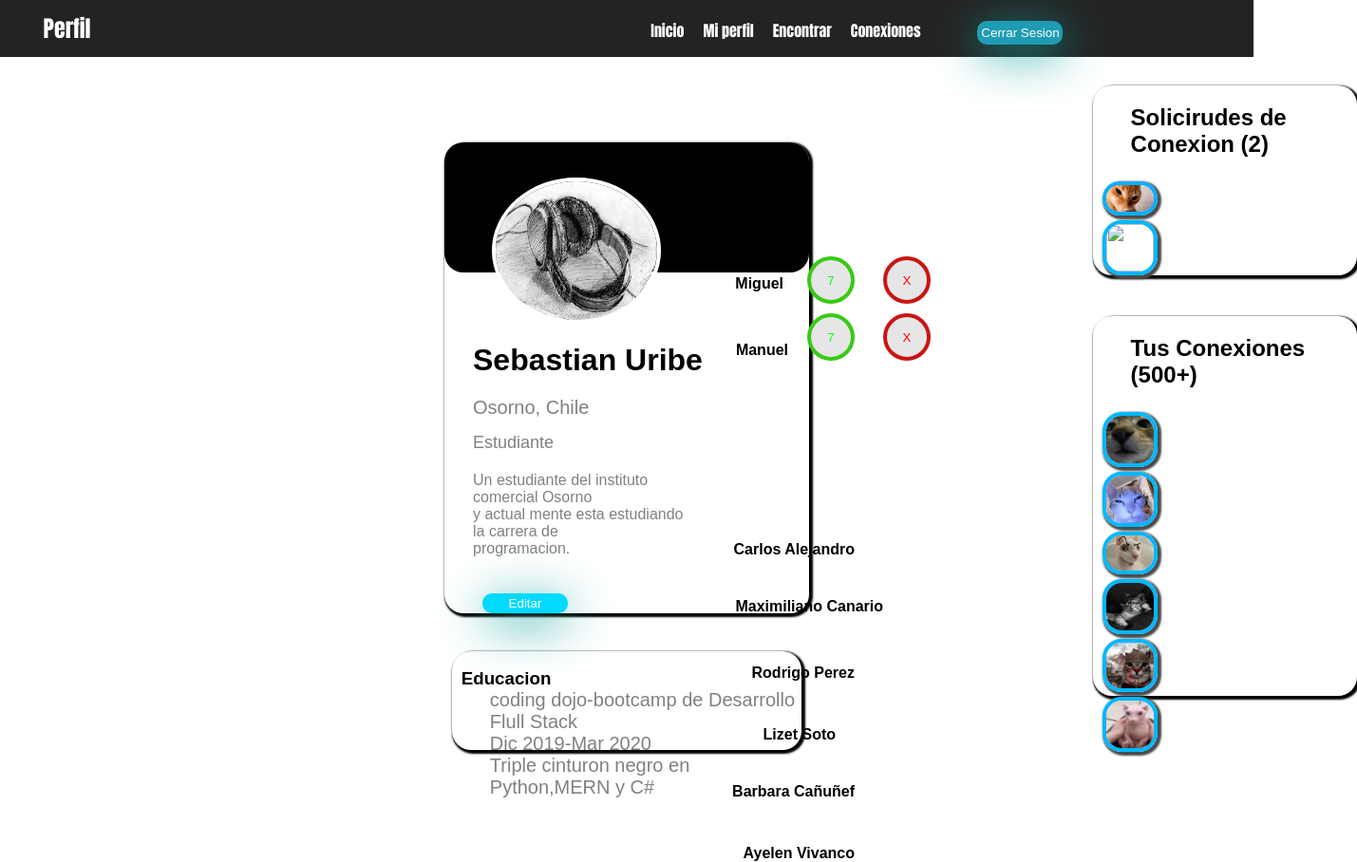
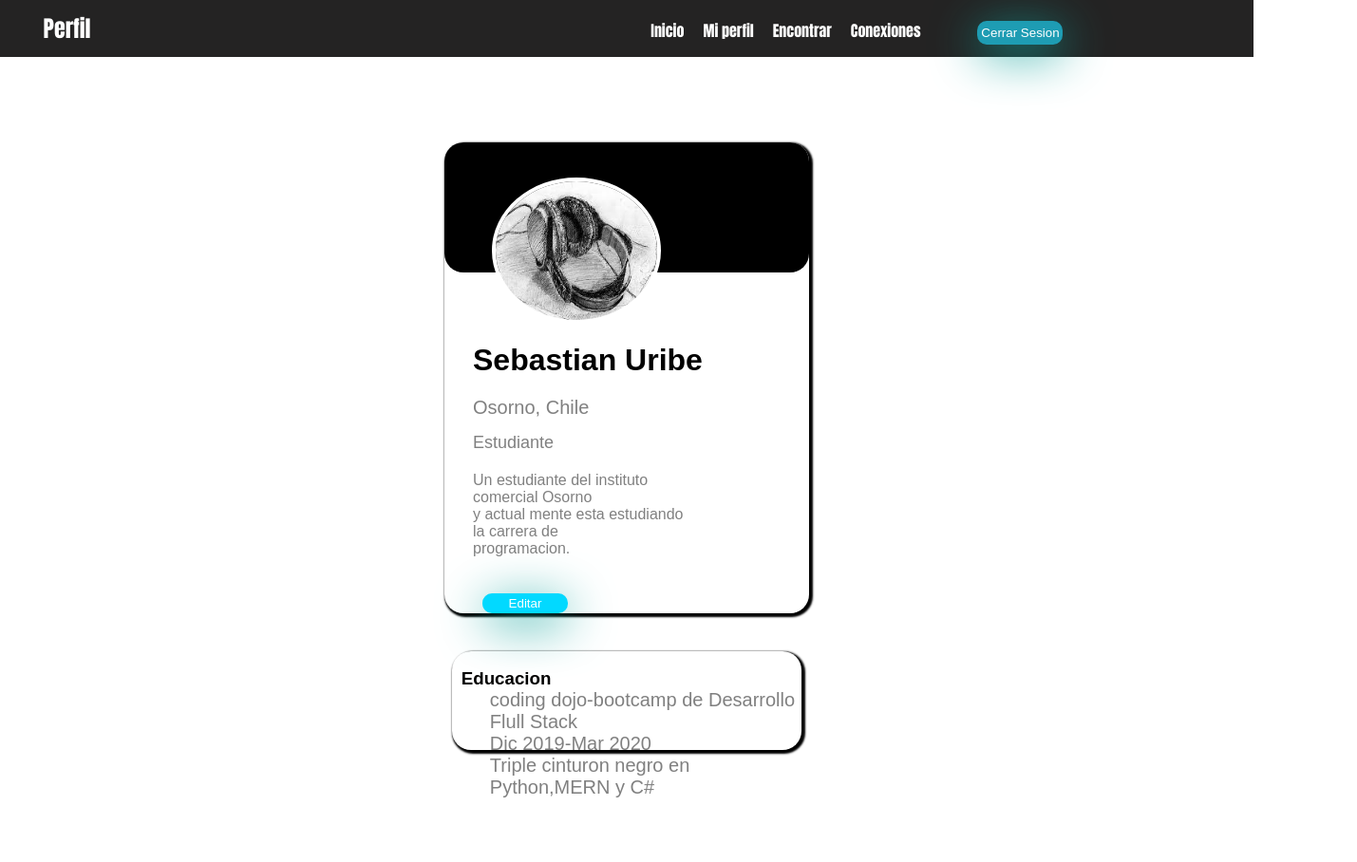
Before and after one commit to sebas17zz/sebas17zz.github.io, a plain HTML site: page index.html in a window 1280 px wide. Shown: the whole page at 95% size, 1429 px wide, since content can reach past the window. After the commit the page ends 841 px from the top, so only its background shows below. Drawn offline with Linux system fonts and the light colour scheme.

Commit message:
modifique index.html

```diff
--- a/index.html
+++ b/index.html
@@ -54,50 +54,5 @@
         Triple cinturon negro en Python,MERN y C# <br>
     </P>
   </div>
-
-  <div class="container3" id="container3">
-     <h2> Solicirudes de Conexion (2)</h2>
-    <div class="subportada2" id="subportada2"></div>
-    <img src="a.jpg" alt="" class="perfil2" id="perfil2">
-    <button type="reset" value="X" class="B">
-        7
-    </button>
-
-    <div>
-        <button type="reset" value="X" class="X">
-            X
-        </button>
-    </div>
-    <h4 class="Miguel">Miguel</h4>
-    <img src="b.jpg" alt="" class="perfil3" id="perfil3">
-    <button type="reset" value="X" class="BY">
-        7
-    </button>
-    <div>
-        <button type="reset" value="X" class="XY">
-            X
-        </button>
-    </div>
-    <h4 class="Manuel">Manuel</h4>
-
-
- </div>
- <div class="container4" id="container4">
-    <h2> Tus Conexiones (500+)</h2>
-   <div class="subportada2" id="subportada2"></div>
-   <img src="c.jpg" alt="" class="perfil3" id="perfil4">
-   <h4 class="Carlos">Carlos Alejandro</h4>
-   <img src="d.jpg" alt="" class="perfil3" id="perfil5">
-   <h4 class="maxi">Maximiliano Canario</h4>
-   <img src="e.jpg" alt="" class="perfil3" id="perfil6">
-   <h4 class="rodrigo"><Ri:art></Ri:art>Rodrigo Perez</h4>
-   <img src="f.jpg" alt="" class="perfil3" id="perfil7">
-   <h4 class="lizet">Lizet Soto</h4>
-   <img src="g.jpg" alt="" class="perfil3" id="perfil8">
-   <h4 class="barbara">Barbara Cañuñef</h4>
-   <img src="h.jpg" alt="" class="perfil3" id="perfil9">
-   <h4 class="ayelen">Ayelen  Vivanco</h4>
-</div>
-
 </body>
 </html>
--- a/style.css
+++ b/style.css
@@ -171,124 +171,3 @@ margin-left: 1300px;
     border-radius: 20px;
     box-shadow:  2px 2px 2px 2px rgb(75, 75, 75);
 }
-.Miguel{
-    position: absolute;
-    display: flex;
-    top: 290px;
-    right: 455px;
-
-
-}
-.B{
-    border: 4px solid rgb(57, 202, 21);
-    height: 50px;
-    width: 50px;
-    border-radius: 50%;
-    background-color: rgba(230, 230, 230, 0.979);
-    color:rgb(0, 255, 13);
-    cursor: pointer;
-    position: absolute;
-    top: 270px;
-    right: 380px;
-}
-.X{
-    border: 4px solid rgb(202, 21, 21);
-    height: 50px;
-    width: 50px;
-    border-radius: 50%;
-    background-color: rgba(230, 230, 230, 0.979);
-    color:rgb(255, 0, 0);
-    cursor: pointer;
-    position: absolute;
-    top: 330px;
-    right: 300px;
-}
-.perfil3{
-    width: 50px;
-    height: 50px;
-    border: 4px solid rgb(0, 183, 255);
-    margin-top: 5px;
-    border-radius: 20px;
-    box-shadow:  2px 2px 2px 2px rgb(75, 75, 75);
-}
-.Manuel{
-    position: absolute;
-    display: flex;
-    top: 360px;
-    right: 450px;
-
-}
-.BY{
-    border: 4px solid rgb(57, 202, 21);
-    height: 50px;
-    width: 50px;
-    border-radius: 50%;
-    background-color: rgba(230, 230, 230, 0.979);
-    color:rgb(0, 255, 34);
-    cursor: pointer;
-    position: absolute;
-    top: 330px;
-    right: 380px;
-
-}
-.XY{
-    border: 4px solid rgb(202, 21, 21);
-    height: 50px;
-    width: 50px;
-    border-radius: 50%;
-    background-color: rgba(230, 230, 230, 0.979);
-    color:rgb(255, 0, 0);
-    cursor: pointer;
-    position: absolute;
-    top: 270px;
-    right: 300px;
-}
-.container4{
-
-    display: flex;
-    justify-self: center;
-    flex-direction: column;
-     width: 21vw;
-     height: 50vh;
-     border-radius: 20px;
-     box-shadow: 2px 2px 2px 2px black;
-     padding-left: 10px;
-    margin-top: 43px;
-    margin-left: 1300px;
-        }
-.Carlos{
- position: absolute;
- display: flex;
- top: 570px;
- right: 380px;
-}
-.maxi{
-    position: absolute;
-    display: flex;
-    top: 630px;
-    right: 350px;
-   }
-   .rodrigo{
-    position: absolute;
-    display: flex;
-    top: 700px;
-    right: 380px;
-   }
-   .lizet{
-    position: absolute;
-    display: flex;
-    top: 765px;
-    right: 400px;
-   }
-   .barbara{
-    position: absolute;
-    display: flex;
-    top: 825px;
-    right: 380px;
-   }
-   .ayelen{
-    position: absolute;
-    display: flex;
-    top: 890px;
-    right: 380px;
-   }
```
